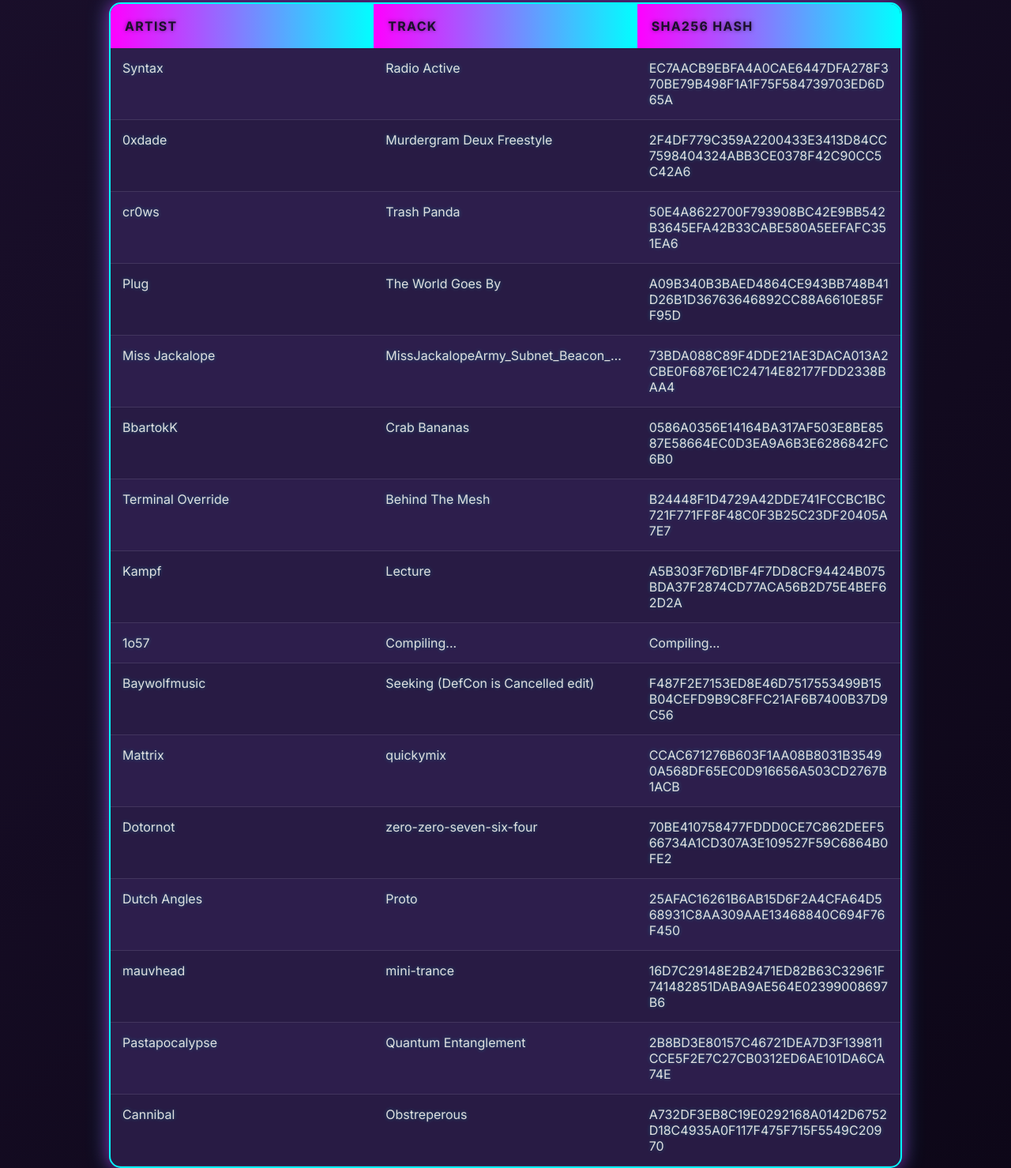
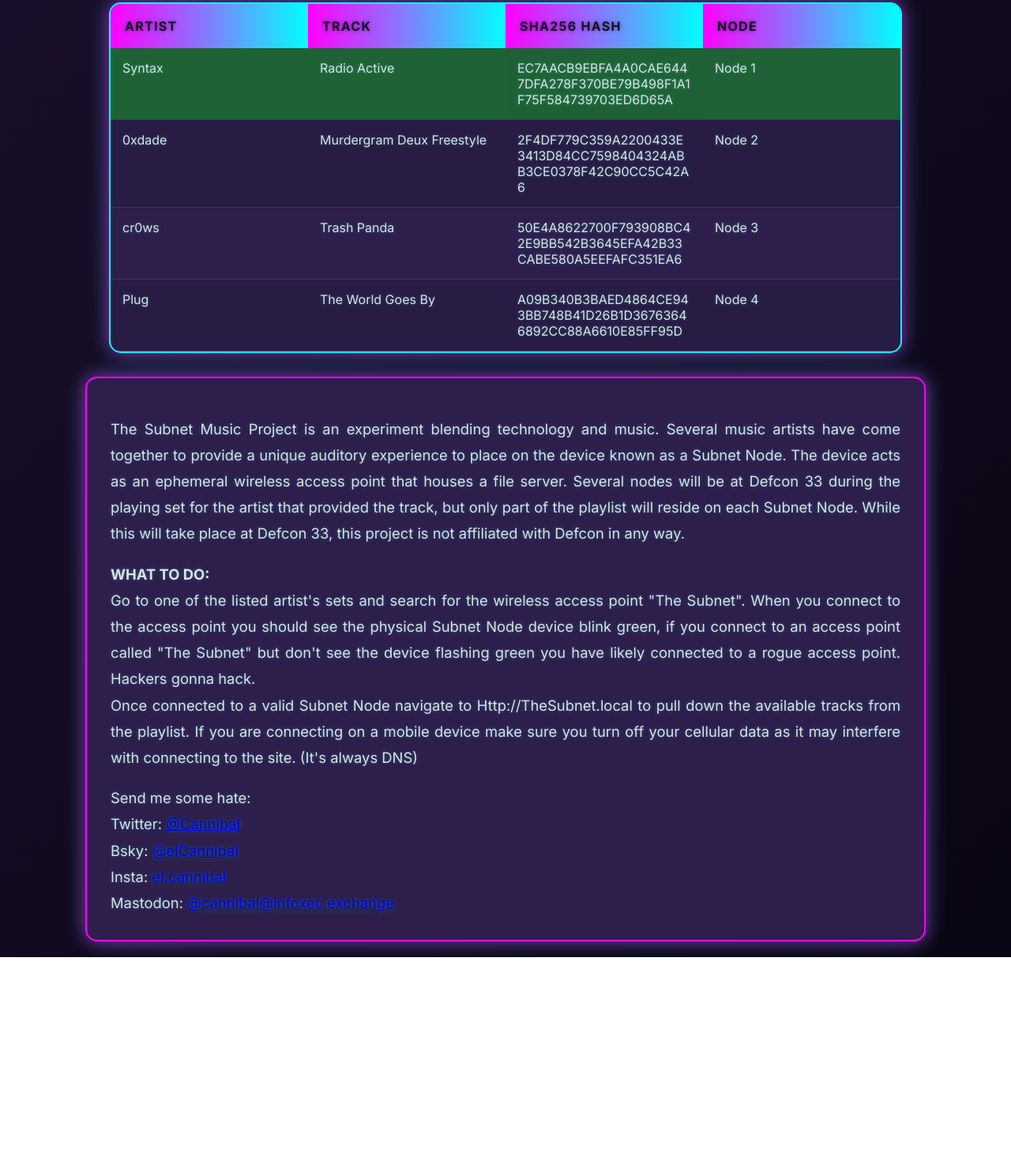
Before and after one commit to thesubnetmusicproject/TheSubnet, a plain HTML site: page index.html in a window 1280 px wide. Shown: the part 153-1632 px from the top of the page at 79% size. After the commit the page ends 1365 px from the top, so only its background shows below. Drawn offline with Linux system fonts and the light colour scheme.

Commit message:
Update index.html

```diff
--- a/index.html
+++ b/index.html
@@ -114,6 +114,18 @@
             text-shadow: 0 0 8px var(--synth-accent-blue); /* Cyan glow on hover */
         }
 
+        /* 1) Define a green pulse keyframe */
+        @keyframes fadeGreen {
+            0%   { background-color: transparent; }
+            50%  { background-color: rgba(0, 255, 0, 0.3); }
+            100% { background-color: transparent; }
+        }
+
+        /* 2) .highlight will animate its cells */
+        .highlight td {
+            animation: fadeGreen 2s infinite;
+        }
+
         /* Styling for the description text field */
         .description-field {
             width: 90%;
@@ -184,7 +196,7 @@
             }
         }
     </style>
-    <!-- Google Fonts - Inter (for a modern look) -->
+    <!-- Google Fonts - Inter -->
     <link href="https://fonts.googleapis.com/css2?family=Inter:wght@400;600;700;800&display=swap" rel="stylesheet">
 </head>
 <body>
@@ -198,90 +210,44 @@
                     <th>Artist</th>
                     <th>Track</th>
                     <th>SHA256 Hash</th>
+                    <th>Node</th>
                 </tr>
             </thead>
             <tbody>
-                <!-- Example Data - You can add more rows here -->
-                <tr>
+                <!-- Example Data - First row highlighted -->
+                <tr class="highlight">
                     <td>Syntax</td>
                     <td>Radio Active</td>
-                    <td onclick="copyToClipboard(this)">EC7AACB9EBFA4A0CAE6447DFA278F370BE79B498F1A1F75F584739703ED6D65A</td>
+                    <td onclick="copyToClipboard(this)">
+                        EC7AACB9EBFA4A0CAE6447DFA278F370BE79B498F1A1F75F584739703ED6D65A
+                    </td>
+                    <td>Node 1</td>
                 </tr>
                 <tr>
                     <td>0xdade</td>
                     <td>Murdergram Deux Freestyle</td>
-                    <td onclick="copyToClipboard(this)">2F4DF779C359A2200433E3413D84CC7598404324ABB3CE0378F42C90CC5C42A6</td>
+                    <td onclick="copyToClipboard(this)">
+                        2F4DF779C359A2200433E3413D84CC7598404324ABB3CE0378F42C90CC5C42A6
+                    </td>
+                    <td>Node 2</td>
                 </tr>
                 <tr>
                     <td>cr0ws</td>
                     <td>Trash Panda</td>
-                    <td onclick="copyToClipboard(this)">50E4A8622700F793908BC42E9BB542B3645EFA42B33CABE580A5EEFAFC351EA6</td>
+                    <td onclick="copyToClipboard(this)">
+                        50E4A8622700F793908BC42E9BB542B3645EFA42B33CABE580A5EEFAFC351EA6
+                    </td>
+                    <td>Node 3</td>
                 </tr>
                 <tr>
                     <td>Plug</td>
                     <td>The World Goes By</td>
-                    <td onclick="copyToClipboard(this)">A09B340B3BAED4864CE943BB748B41D26B1D36763646892CC88A6610E85FF95D</td>
+                    <td onclick="copyToClipboard(this)">
+                        A09B340B3BAED4864CE943BB748B41D26B1D36763646892CC88A6610E85FF95D
+                    </td>
+                    <td>Node 4</td>
                 </tr>
-                <tr>
-                    <td>Miss Jackalope</td>
-                    <td>MissJackalopeArmy_Subnet_Beacon_DC33</td>
-                    <td onclick="copyToClipboard(this)">73BDA088C89F4DDE21AE3DACA013A2CBE0F6876E1C24714E82177FDD2338BAA4</td>
-                </tr>
-                <tr>
-                    <td>BbartokK</td>
-                    <td>Crab Bananas</td>
-                    <td onclick="copyToClipboard(this)">0586A0356E14164BA317AF503E8BE8587E58664EC0D3EA9A6B3E6286842FC6B0</td>
-                </tr>
-                <tr>
-                    <td>Terminal Override</td>
-                    <td>Behind The Mesh</td>
-                    <td onclick="copyToClipboard(this)">B24448F1D4729A42DDE741FCCBC1BC721F771FF8F48C0F3B25C23DF20405A7E7</td>
-                </tr>
-                <tr>
-                    <td>Kampf</td>
-                    <td>Lecture</td>
-                    <td onclick="copyToClipboard(this)">A5B303F76D1BF4F7DD8CF94424B075BDA37F2874CD77ACA56B2D75E4BEF62D2A</td>
-                </tr>
-                <tr>
-                    <td>1o57</td>
-                    <td>Compiling...</td>
-                    <td onclick="copyToClipboard(this)">Compiling...</td>
-                </tr>
-                <tr>
-                    <td>Baywolfmusic</td>
-                    <td>Seeking (DefCon is Cancelled edit)</td>
-                    <td onclick="copyToClipboard(this)">F487F2E7153ED8E46D7517553499B15B04CEFD9B9C8FFC21AF6B7400B37D9C56</td>
-                </tr>
-                <tr>
-                    <td>Mattrix</td>
-                    <td>quickymix</td>
-                    <td onclick="copyToClipboard(this)">CCAC671276B603F1AA08B8031B35490A568DF65EC0D916656A503CD2767B1ACB</td>
-                </tr>
-                <tr>
-                    <td>Dotornot</td>
-                    <td>zero-zero-seven-six-four</td>
-                    <td onclick="copyToClipboard(this)">70BE410758477FDDD0CE7C862DEEF566734A1CD307A3E109527F59C6864B0FE2</td>
-                </tr>
-                <tr>
-                    <td>Dutch Angles</td>
-                    <td>Proto</td>
-                    <td onclick="copyToClipboard(this)">25AFAC16261B6AB15D6F2A4CFA64D568931C8AA309AAE13468840C694F76F450</td>
-                </tr>
-                <tr>
-                    <td>mauvhead</td>
-                    <td>mini-trance</td>
-                    <td onclick="copyToClipboard(this)">16D7C29148E2B2471ED82B63C32961F741482851DABA9AE564E02399008697B6</td>
-                </tr>
-                <tr>
-                    <td>Pastapocalypse</td>
-                    <td>Quantum Entanglement</td>
-                    <td onclick="copyToClipboard(this)">2B8BD3E80157C46721DEA7D3F139811CCE5F2E7C27CB0312ED6AE101DA6CA74E</td>
-                </tr>
-                <tr>
-                    <td>Cannibal</td>
-                    <td>Obstreperous</td>
-                    <td onclick="copyToClipboard(this)">A732DF3EB8C19E0292168A0142D6752D18C4935A0F117F475F715F5549C20970</td>
-                </tr>
+                <!-- … continue adding <td>Node X</td> for each row … -->
             </tbody>
         </table>
     </div>
```
